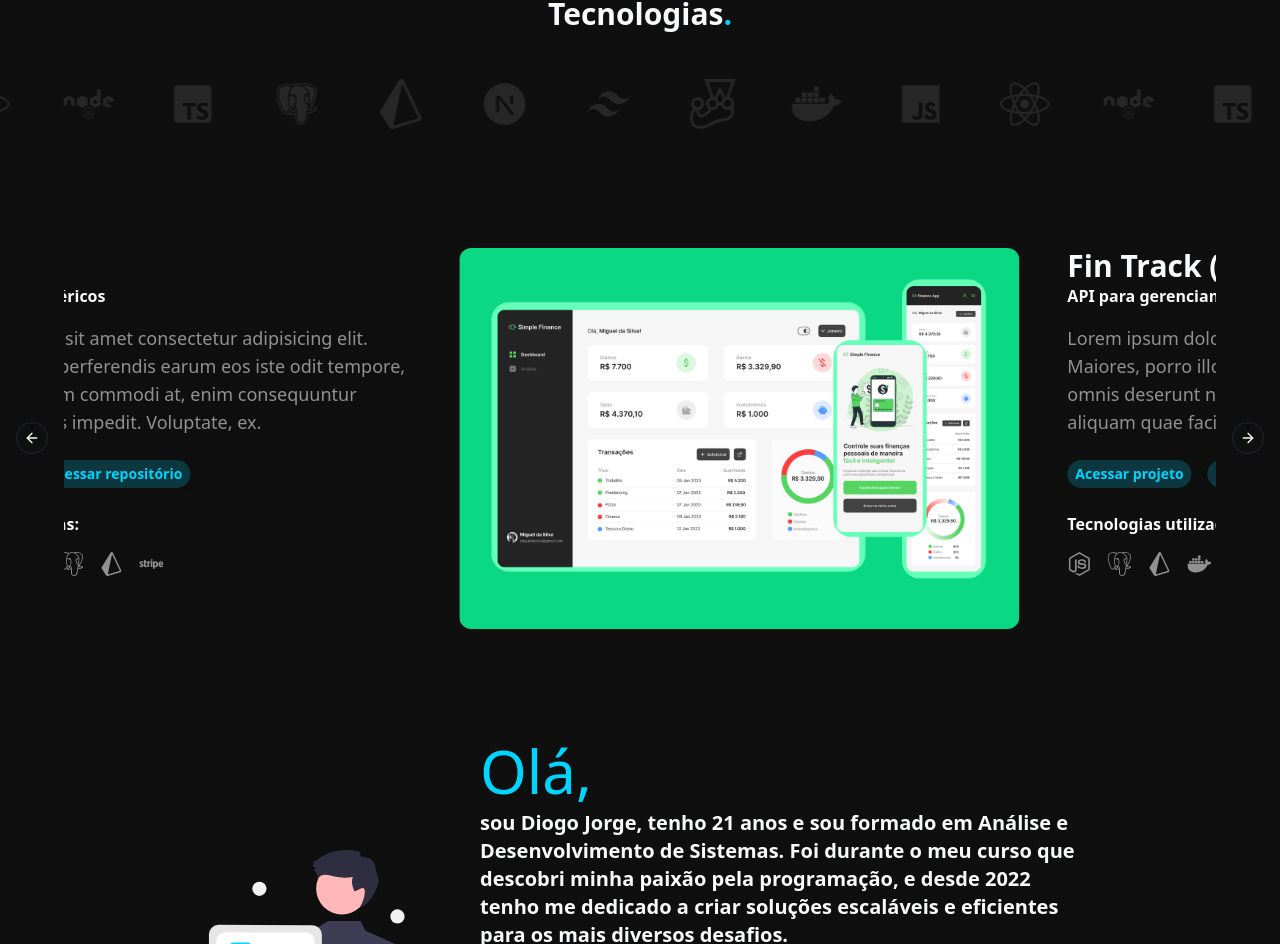
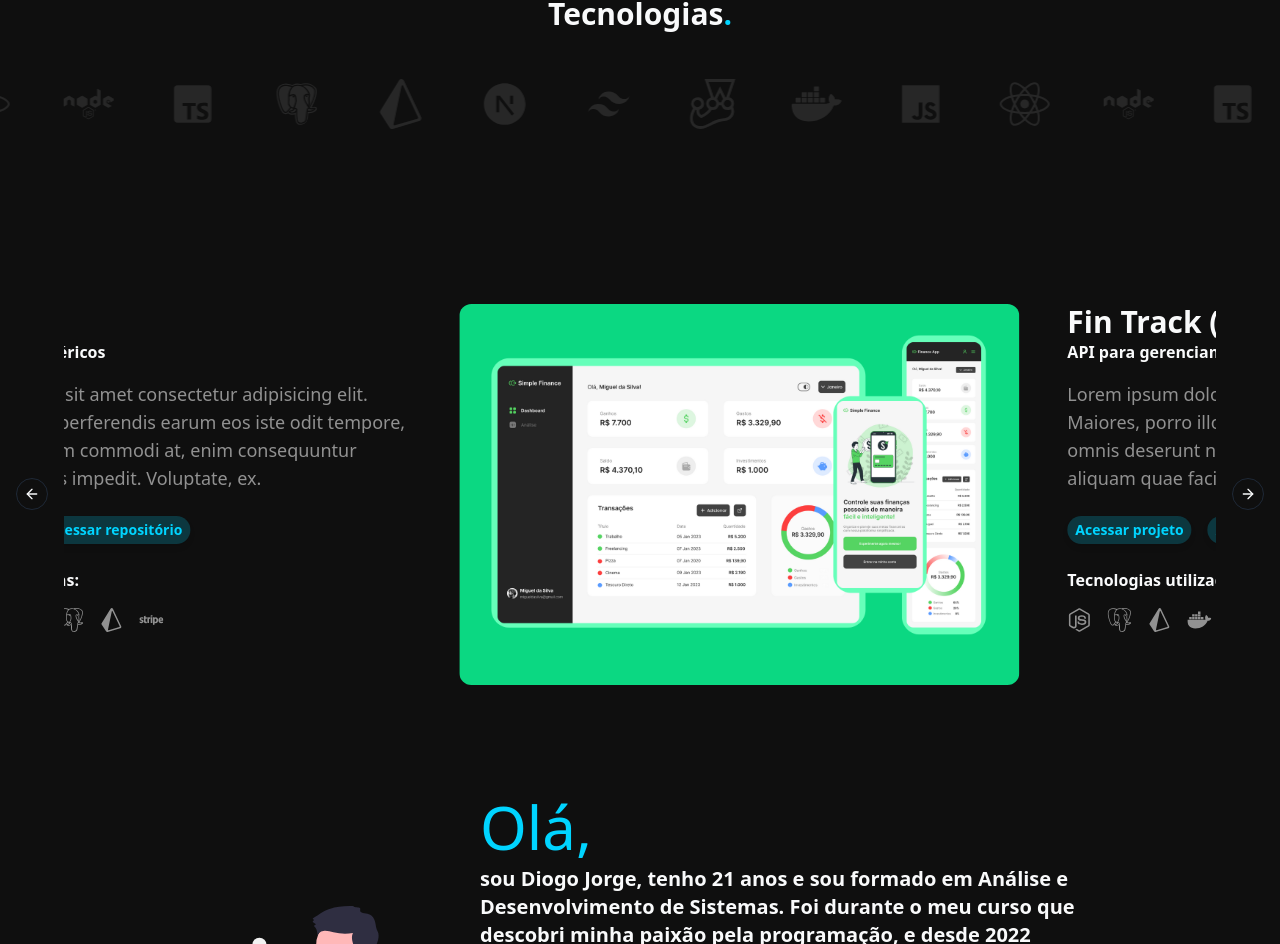
Before and after one commit to diogofernandoj/portfolio, a React (Vite) app: page / in a window 1280 px wide. Shown: the part 1887-2831 px from the top of the page. Built offline with nearby package versions, Linux system fonts and the light colour scheme; a web font is replaced by a local one.

Commit message:
style: change ProjectsSection padding

```diff
--- a/src/projects/ProjectsSection.tsx
+++ b/src/projects/ProjectsSection.tsx
@@ -18,10 +18,9 @@ const ProjectsSection = () => {
       variants={fadeIn("up", 0.5)}
       initial="hidden"
       whileInView="show"
-      viewport={{ once: true, amount: 0.4 }}
       exit="hidden"
       id="projects"
-      className="pt-6"
+      className="pt-20"
     >
       <div className="flex flex-col gap-12 md:hidden">
         {PROJECTS.map((item) => (
```
